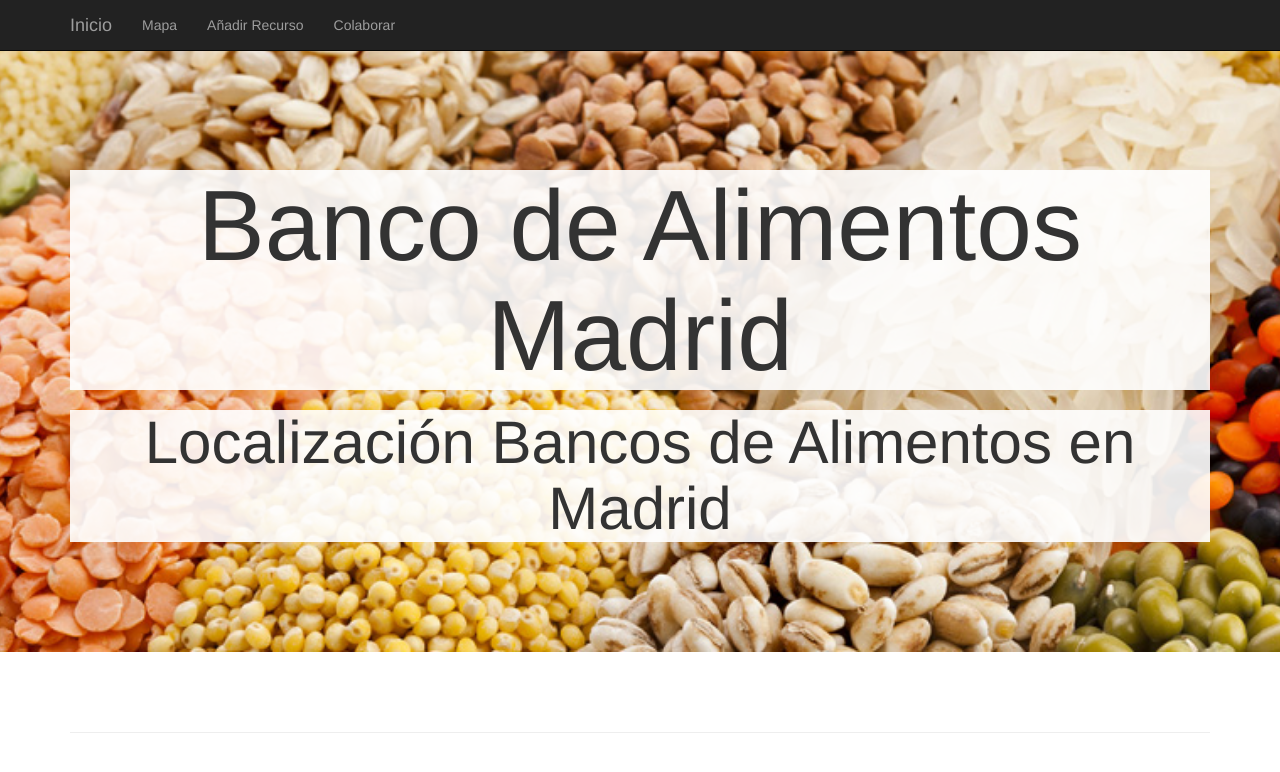
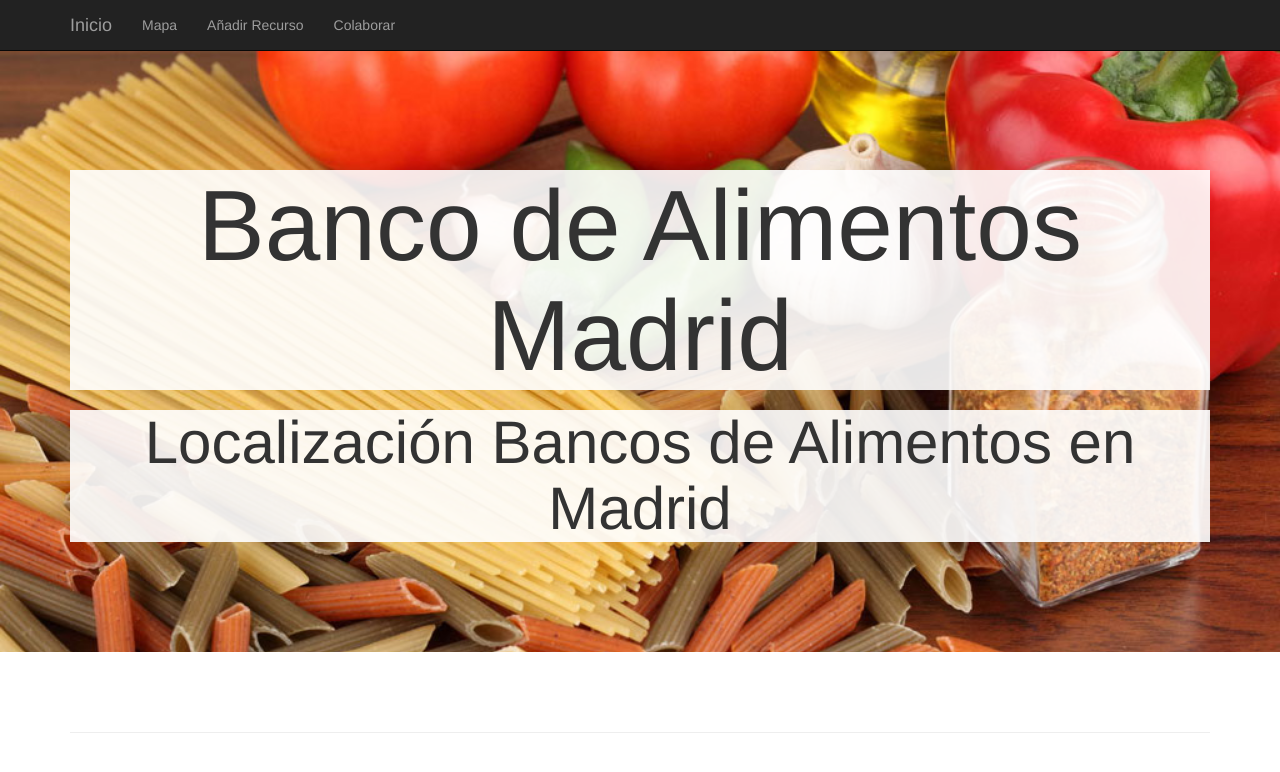
Before and after one commit to Hackity/BancoDeAlimentos, a plain HTML site: page index.html in a window 1280 px wide. Shown: the top 772 px of the page. Drawn offline with Linux system fonts and the light colour scheme.

Commit message:
cambio ruta imagen de cabecera

```diff
--- a/css/one-page-wonder.css
+++ b/css/one-page-wonder.css
@@ -12,7 +12,7 @@ body {
     display: block;
     width: 100%;
     text-align: center;
-    background: url('https://raw.githubusercontent.com/Hackity/BancoDeAlimentos/gh-pages/images/imagen-cabecera.jpg') no-repeat center center scroll;
+    background: url('https://raw.githubusercontent.com/Hackity/BancoDeAlimentos/gh-pages/images/banco_de_alimentos_madrid.jpg') no-repeat center center scroll;
     -webkit-background-size: cover;
     -moz-background-size: cover;
     background-size: cover;
```
